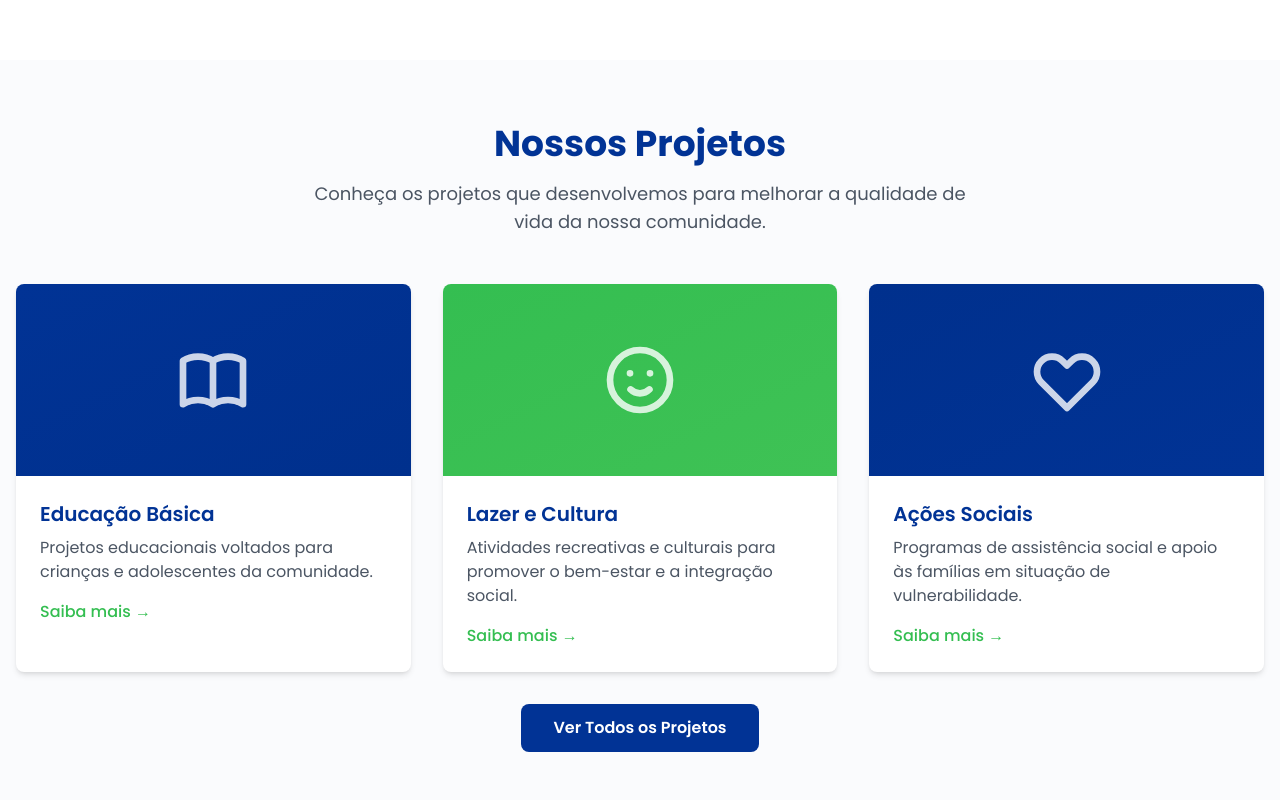
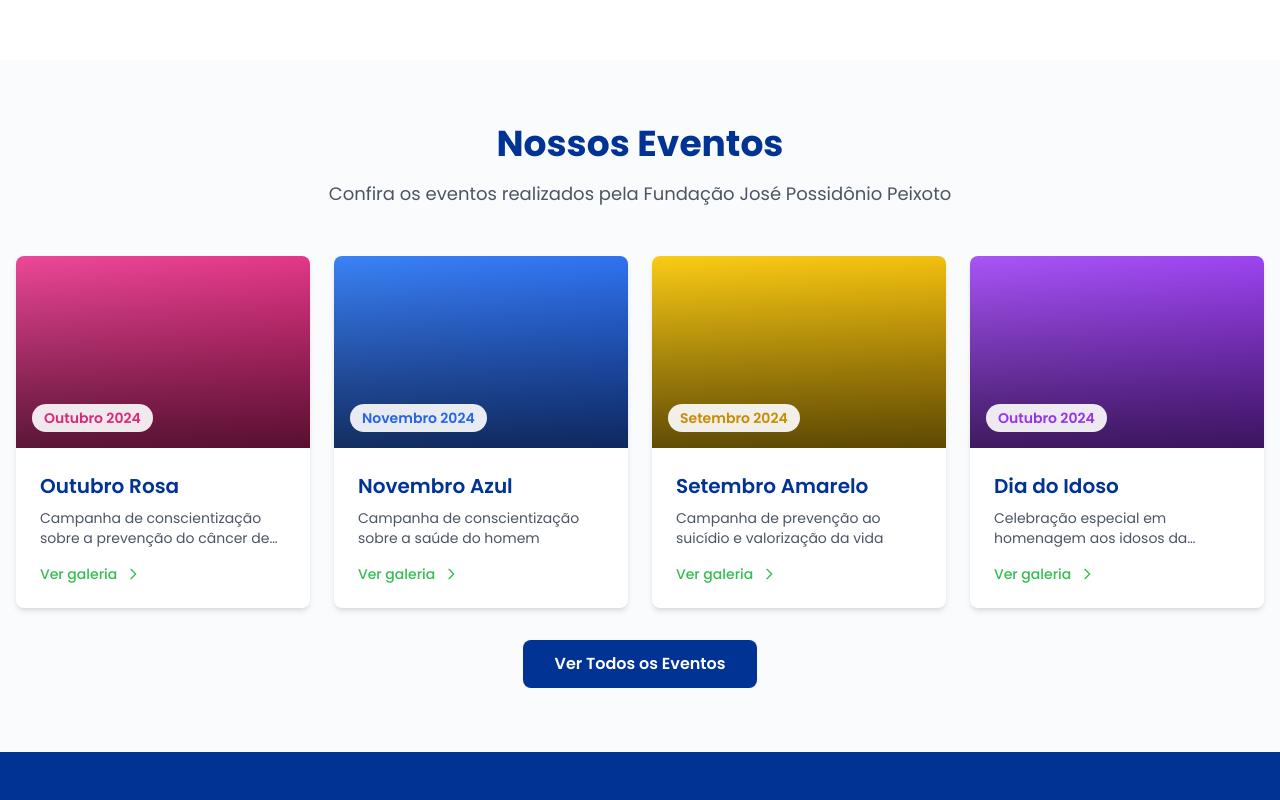
Before and after one commit to Gustavoposss/FundacaoJPP, a React (Create React App) app in the folder frontend/: page / in a window 1280 px wide. Shown: the part 1120-1920 px from the top of the page. Built offline with nearby package versions, Linux system fonts and the light colour scheme; no server answers.

Commit message:
Atualizar seção de projetos na Home para mostrar eventos realizados

```diff
--- a/frontend/src/public-site/pages/Home.jsx
+++ b/frontend/src/public-site/pages/Home.jsx
@@ -117,23 +117,43 @@ export const Home = () => {
         </div>
       </section>
 
-      {/* Projetos Section */}
+      {/* Eventos Section */}
       <section className="py-16 bg-fjpp-light">
         <div className="container mx-auto px-4">
           <div className="text-center mb-12">
             <h2 className="text-3xl md:text-4xl font-bold text-fjpp-blue-DEFAULT mb-4">
-              Nossos Projetos
+              Nossos Eventos
             </h2>
             <p className="text-lg text-gray-600 max-w-2xl mx-auto">
-              Conheça os projetos que desenvolvemos para melhorar a qualidade de vida da nossa comunidade.
+              Confira os eventos realizados pela Fundação José Possidônio Peixoto
             </p>
           </div>
 
-          <div className="grid grid-cols-1 md:grid-cols-3 gap-8 mb-8">
-            <div className="bg-white rounded-lg shadow-md overflow-hidden hover:shadow-xl transition-shadow">
-              <div className="h-48 bg-gradient-to-br from-fjpp-blue-DEFAULT to-fjpp-blue-700 flex items-center justify-center">
+          <div className="grid grid-cols-1 md:grid-cols-2 lg:grid-cols-4 gap-6 mb-8">
+            {/* Outubro Rosa */}
+            <Link
+              to="/projetos"
+              className="bg-white rounded-lg shadow-md overflow-hidden hover:shadow-xl transition-shadow cursor-pointer group"
+            >
+              <div className="relative h-48 bg-gradient-to-br from-pink-500 to-pink-600 overflow-hidden">
+                <div className="absolute inset-0 bg-gradient-to-t from-black/60 to-transparent"></div>
+                <div className="absolute bottom-4 left-4 right-4">
+                  <span className="inline-block px-3 py-1 bg-white/90 text-pink-600 text-sm font-semibold rounded-full">
+                    Outubro 2024
+                  </span>
+                </div>
+              </div>
+              <div className="p-6">
+                <h3 className="text-xl font-semibold text-fjpp-blue-DEFAULT mb-2 group-hover:text-fjpp-green-DEFAULT transition-colors">
+                  Outubro Rosa
+                </h3>
+                <p className="text-gray-600 text-sm mb-4 line-clamp-2">
+                  Campanha de conscientização sobre a prevenção do câncer de mama
+                </p>
+                <span className="text-fjpp-green-DEFAULT font-medium flex items-center text-sm">
+                  Ver galeria
                   <svg
-                  className="w-20 h-20 text-white opacity-80"
+                    className="w-4 h-4 ml-2"
                     fill="none"
                     strokeLinecap="round"
                     strokeLinejoin="round"
@@ -141,29 +161,36 @@ export const Home = () => {
                     viewBox="0 0 24 24"
                     stroke="currentColor"
                   >
-                  <path d="M12 6.253v13m0-13C10.832 5.477 9.246 5 7.5 5S4.168 5.477 3 6.253v13C4.168 18.477 5.754 18 7.5 18s3.332.477 4.5 1.253m0-13C13.168 5.477 14.754 5 16.5 5c1.747 0 3.332.477 4.5 1.253v13C19.832 18.477 18.247 18 16.5 18c-1.746 0-3.332.477-4.5 1.253" />
+                    <path d="M9 5l7 7-7 7" />
                   </svg>
+                </span>
+              </div>
+            </Link>
+
+            {/* Novembro Azul */}
+            <Link
+              to="/projetos"
+              className="bg-white rounded-lg shadow-md overflow-hidden hover:shadow-xl transition-shadow cursor-pointer group"
+            >
+              <div className="relative h-48 bg-gradient-to-br from-blue-500 to-blue-600 overflow-hidden">
+                <div className="absolute inset-0 bg-gradient-to-t from-black/60 to-transparent"></div>
+                <div className="absolute bottom-4 left-4 right-4">
+                  <span className="inline-block px-3 py-1 bg-white/90 text-blue-600 text-sm font-semibold rounded-full">
+                    Novembro 2024
+                  </span>
+                </div>
               </div>
               <div className="p-6">
-                <h3 className="text-xl font-semibold text-fjpp-blue-DEFAULT mb-2">
-                  Educação Básica
+                <h3 className="text-xl font-semibold text-fjpp-blue-DEFAULT mb-2 group-hover:text-fjpp-green-DEFAULT transition-colors">
+                  Novembro Azul
                 </h3>
-                <p className="text-gray-600 mb-4">
-                  Projetos educacionais voltados para crianças e adolescentes da comunidade.
+                <p className="text-gray-600 text-sm mb-4 line-clamp-2">
+                  Campanha de conscientização sobre a saúde do homem
                 </p>
-                <Link
-                  to="/projetos"
-                  className="text-fjpp-green-DEFAULT font-medium hover:underline"
-                >
-                  Saiba mais →
-                </Link>
-              </div>
-            </div>
-
-            <div className="bg-white rounded-lg shadow-md overflow-hidden hover:shadow-xl transition-shadow">
-              <div className="h-48 bg-gradient-to-br from-fjpp-green-DEFAULT to-fjpp-green-100 flex items-center justify-center">
+                <span className="text-fjpp-green-DEFAULT font-medium flex items-center text-sm">
+                  Ver galeria
                   <svg
-                  className="w-20 h-20 text-white opacity-80"
+                    className="w-4 h-4 ml-2"
                     fill="none"
                     strokeLinecap="round"
                     strokeLinejoin="round"
@@ -171,29 +198,36 @@ export const Home = () => {
                     viewBox="0 0 24 24"
                     stroke="currentColor"
                   >
-                  <path d="M14.828 14.828a4 4 0 01-5.656 0M9 10h.01M15 10h.01M21 12a9 9 0 11-18 0 9 9 0 0118 0z" />
+                    <path d="M9 5l7 7-7 7" />
                   </svg>
+                </span>
+              </div>
+            </Link>
+
+            {/* Setembro Amarelo */}
+            <Link
+              to="/projetos"
+              className="bg-white rounded-lg shadow-md overflow-hidden hover:shadow-xl transition-shadow cursor-pointer group"
+            >
+              <div className="relative h-48 bg-gradient-to-br from-yellow-400 to-yellow-500 overflow-hidden">
+                <div className="absolute inset-0 bg-gradient-to-t from-black/60 to-transparent"></div>
+                <div className="absolute bottom-4 left-4 right-4">
+                  <span className="inline-block px-3 py-1 bg-white/90 text-yellow-600 text-sm font-semibold rounded-full">
+                    Setembro 2024
+                  </span>
+                </div>
               </div>
               <div className="p-6">
-                <h3 className="text-xl font-semibold text-fjpp-blue-DEFAULT mb-2">
-                  Lazer e Cultura
+                <h3 className="text-xl font-semibold text-fjpp-blue-DEFAULT mb-2 group-hover:text-fjpp-green-DEFAULT transition-colors">
+                  Setembro Amarelo
                 </h3>
-                <p className="text-gray-600 mb-4">
-                  Atividades recreativas e culturais para promover o bem-estar e a integração social.
+                <p className="text-gray-600 text-sm mb-4 line-clamp-2">
+                  Campanha de prevenção ao suicídio e valorização da vida
                 </p>
-                <Link
-                  to="/projetos"
-                  className="text-fjpp-green-DEFAULT font-medium hover:underline"
-                >
-                  Saiba mais →
-                </Link>
-              </div>
-            </div>
-
-            <div className="bg-white rounded-lg shadow-md overflow-hidden hover:shadow-xl transition-shadow">
-              <div className="h-48 bg-gradient-to-br from-fjpp-blue-700 to-fjpp-blue-DEFAULT flex items-center justify-center">
+                <span className="text-fjpp-green-DEFAULT font-medium flex items-center text-sm">
+                  Ver galeria
                   <svg
-                  className="w-20 h-20 text-white opacity-80"
+                    className="w-4 h-4 ml-2"
                     fill="none"
                     strokeLinecap="round"
                     strokeLinejoin="round"
@@ -201,24 +235,48 @@ export const Home = () => {
                     viewBox="0 0 24 24"
                     stroke="currentColor"
                   >
-                  <path d="M4.318 6.318a4.5 4.5 0 000 6.364L12 20.364l7.682-7.682a4.5 4.5 0 00-6.364-6.364L12 7.636l-1.318-1.318a4.5 4.5 0 00-6.364 0z" />
+                    <path d="M9 5l7 7-7 7" />
                   </svg>
+                </span>
+              </div>
+            </Link>
+
+            {/* Dia do Idoso */}
+            <Link
+              to="/projetos"
+              className="bg-white rounded-lg shadow-md overflow-hidden hover:shadow-xl transition-shadow cursor-pointer group"
+            >
+              <div className="relative h-48 bg-gradient-to-br from-purple-500 to-purple-600 overflow-hidden">
+                <div className="absolute inset-0 bg-gradient-to-t from-black/60 to-transparent"></div>
+                <div className="absolute bottom-4 left-4 right-4">
+                  <span className="inline-block px-3 py-1 bg-white/90 text-purple-600 text-sm font-semibold rounded-full">
+                    Outubro 2024
+                  </span>
+                </div>
               </div>
               <div className="p-6">
-                <h3 className="text-xl font-semibold text-fjpp-blue-DEFAULT mb-2">
-                  Ações Sociais
+                <h3 className="text-xl font-semibold text-fjpp-blue-DEFAULT mb-2 group-hover:text-fjpp-green-DEFAULT transition-colors">
+                  Dia do Idoso
                 </h3>
-                <p className="text-gray-600 mb-4">
-                  Programas de assistência social e apoio às famílias em situação de vulnerabilidade.
+                <p className="text-gray-600 text-sm mb-4 line-clamp-2">
+                  Celebração especial em homenagem aos idosos da comunidade
                 </p>
-                <Link
-                  to="/projetos"
-                  className="text-fjpp-green-DEFAULT font-medium hover:underline"
+                <span className="text-fjpp-green-DEFAULT font-medium flex items-center text-sm">
+                  Ver galeria
+                  <svg
+                    className="w-4 h-4 ml-2"
+                    fill="none"
+                    strokeLinecap="round"
+                    strokeLinejoin="round"
+                    strokeWidth="2"
+                    viewBox="0 0 24 24"
+                    stroke="currentColor"
                   >
-                  Saiba mais →
+                    <path d="M9 5l7 7-7 7" />
+                  </svg>
+                </span>
+              </div>
             </Link>
-              </div>
-            </div>
           </div>
 
           <div className="text-center">
@@ -226,7 +284,7 @@ export const Home = () => {
               to="/projetos"
               className="inline-block px-8 py-3 bg-fjpp-blue-DEFAULT text-white font-semibold rounded-lg hover:bg-fjpp-blue-700 transition-colors"
             >
-              Ver Todos os Projetos
+              Ver Todos os Eventos
             </Link>
           </div>
         </div>
```
Lines whose indentation alone changed are shown as unchanged.
